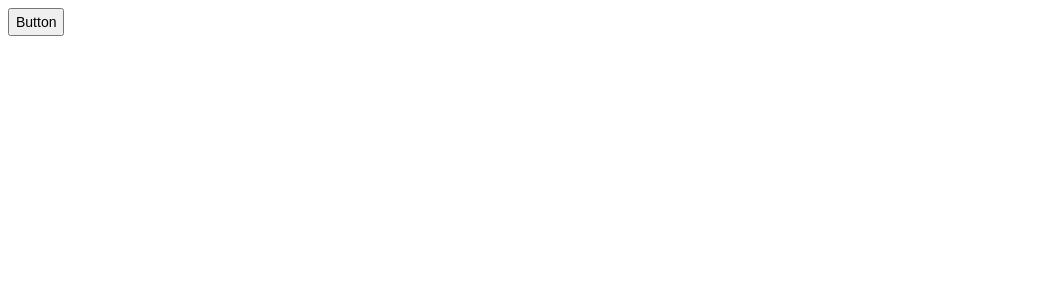
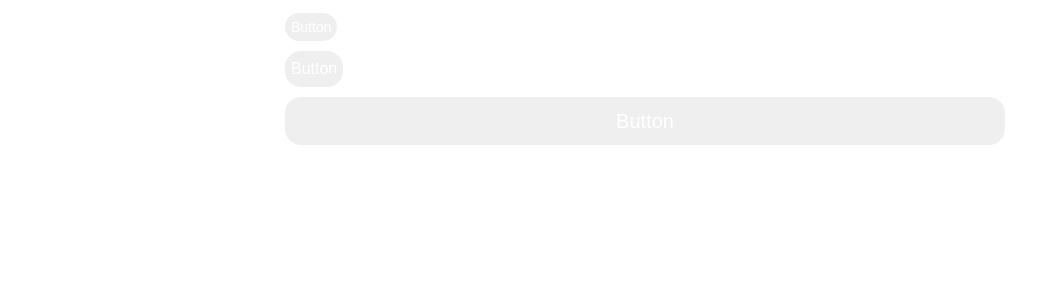
Before and after one commit to slobbie/Dashboard, a React (Create React App) app: page / in a window 1280 px wide. Shown: the top 300 px of the page, without its empty margins (0-1060 px from the left). Built offline with nearby package versions, Linux system fonts and the light colour scheme.

Commit message:
:sparkles: Feat Button component 새로운 기능 추가 Color/fullWidth/onClick

```diff
--- a/src/App.tsx
+++ b/src/App.tsx
@@ -1,12 +1,34 @@
 import React from 'react';
+import styled from 'styled-components';
 import Button from './components/Button';
 
 function App() {
   return (
     <div className='App'>
-      <Button label='Button' Size='S' />
+      <BtnBox>
+        <Box>
+          <Button onClick={() => {}} Color='' label='Button' Size='S' />
+        </Box>
+        <Box>
+          <Button onClick={() => {}} label='Button' Size='M' />
+        </Box>
+        <Box>
+          <Button onClick={() => {}} label='Button' Size='L' fullWidth />
+        </Box>
+      </BtnBox>
     </div>
   );
 }
 
 export default App;
+const BtnBox = styled.div`
+  width: 720px;
+  display: flex;
+  flex-direction: column;
+  justify-content: center;
+  align-items: center;
+  margin: 0 auto;
+`;
+const Box = styled.div`
+  width: 100%;
+`;
--- a/src/components/Button.tsx
+++ b/src/components/Button.tsx
@@ -1,9 +1,13 @@
 import React from 'react';
 import styled, { css } from 'styled-components';
+import Color from '../constants/Colors';
 
 interface props {
   label: string;
   Size: string;
+  Color?: string;
+  fullWidth?: boolean | null;
+  onClick: () => void | null;
 }
 
 const Button = ({ ...props }: props) => {
@@ -35,8 +39,27 @@ const sizeStyles = css<props>`
       height: ${sizes[props.Size].height};
       font-size: ${sizes[props.Size].fontSize};
     `}
+  ${(props) =>
+    props.fullWidth &&
+    css`
+      width: 100%;
+      justify-content: center;
+      & + & {
+        margin-left: 0;
+        margin-top: 1rem;
+      }
+    `}
 `;
 
 const ButtonModel = styled.button<props>`
+  color: white;
+  cursor: pointer;
+  border: none;
+  border-radius: 16px;
+  margin: 5px;
+
   ${sizeStyles}
+  &:hover {
+    background-color: ${Color.blue500};
+  }
 `;
--- /dev/null
+++ b/src/constants/Colors.ts
@@ -0,0 +1,10 @@
+const white = '#ffffff';
+const black = '#000000';
+
+const Colors = {
+  white,
+  black,
+  blue500: '#3182f6',
+};
+
+export default Colors;
```
